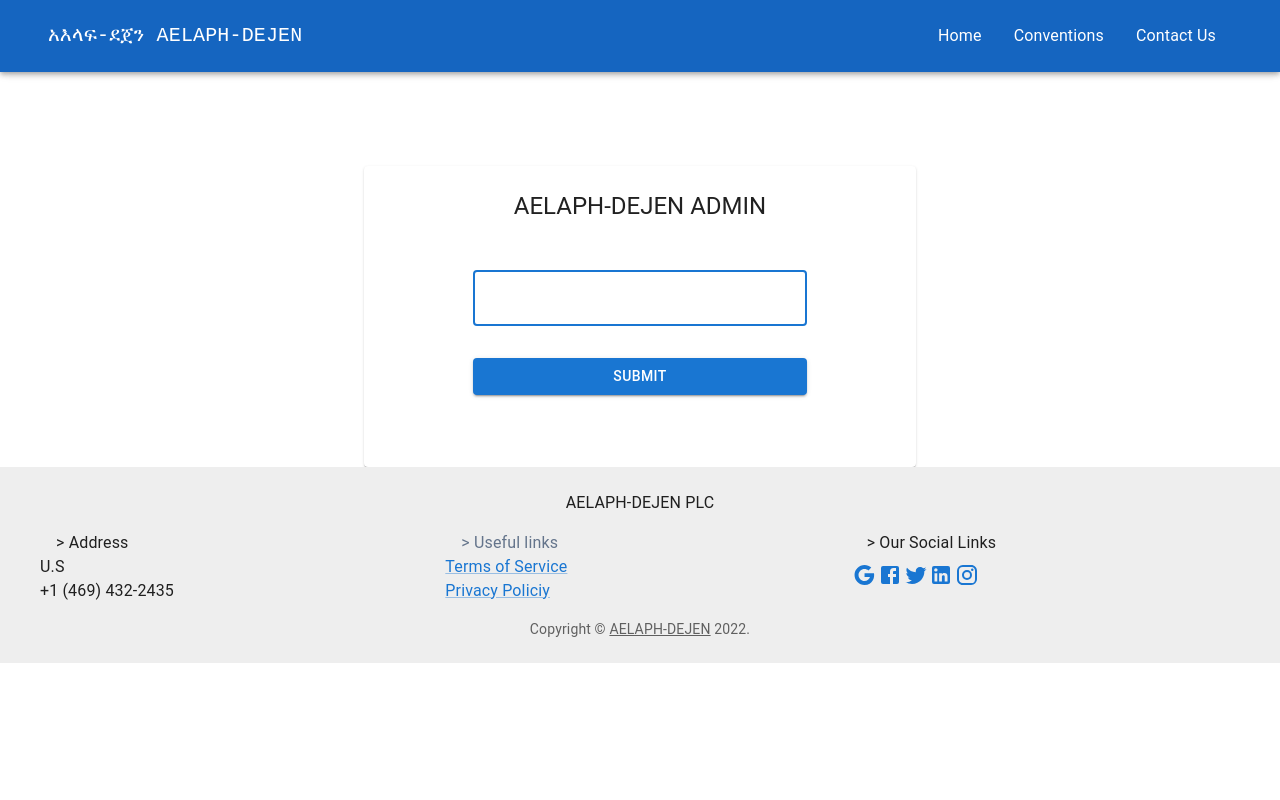
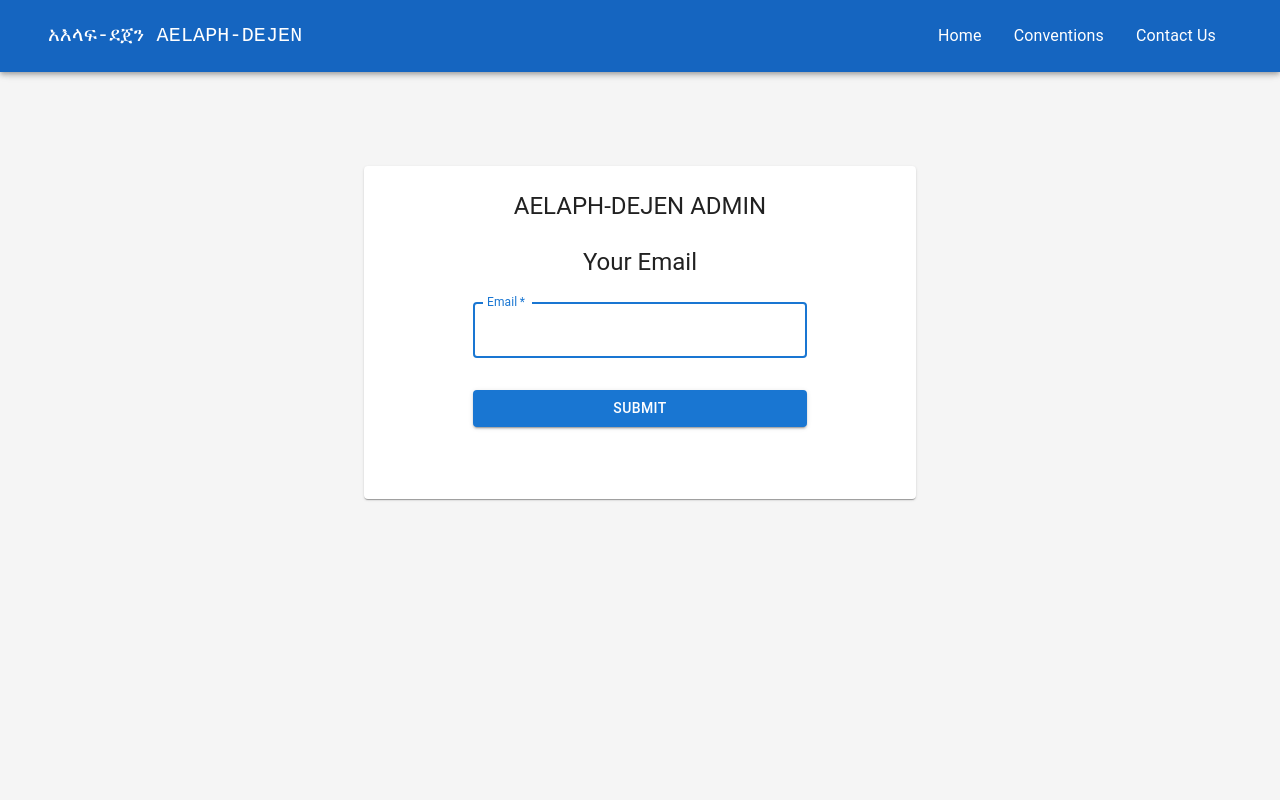
Before and after one commit to HezekielT/Aelaf_Dejen_WebApp, a React (Create React App) app in the folder client/: page /forgotpassword in a window 1280 px wide. Shown: the top 800 px of the page. Built offline with nearby package versions, Linux system fonts and the light colour scheme.

Commit message:
worked on styling

```diff
--- a/client/src/components/Admin_Auth/ForgotPassword.js
+++ b/client/src/components/Admin_Auth/ForgotPassword.js
@@ -5,6 +5,16 @@ import { Button, Container, Paper,
   Typography, Box, TextField } from '@mui/material';
 import axios from 'axios';
 import CheckEmail from './CheckEmail';
+
+const boxSx = {
+  backgroundColor: (theme) =>
+  theme.palette.mode === 'light'
+  ? theme.palette.grey[100]
+  : theme.palette.grey[900],
+  flexGrow: 1,
+  minHeight: '100vh',
+  overflow: 'auto'
+}
 
 const validationSchema = yup.object({
   email: yup
@@ -43,6 +53,10 @@ function ForgotPasswordForm(props) {
     }
   })
   return (
+    <Box
+      component="main"
+      sx={ boxSx }
+    >
       <Container maxWidth="sm" sx={{pt: '8%'}}>
         {checkEmail ? (
           <CheckEmail />
@@ -59,6 +73,9 @@ function ForgotPasswordForm(props) {
               AELAPH-DEJEN ADMIN
           </Typography>
           <Typography component="h3" variant="h5">
+              Your Email
+          </Typography>
+          <Typography component="h3" variant="h5">
               {responseError}
           </Typography>
           <Box component="form" onSubmit={formik.handleSubmit} sx={{ mt: 1, px: 7, pb: 7 }}>
@@ -69,6 +86,7 @@ function ForgotPasswordForm(props) {
               name='email'
               margin='normal'
               autoComplete='email'
+              label="Email"
               autoFocus
               fullWidth
               value={formik.values.email}
@@ -88,6 +106,7 @@ function ForgotPasswordForm(props) {
         </Paper>
       )}
       </Container>
+    </Box>
   );
 }
 
```
Lines whose indentation alone changed are shown as unchanged.
